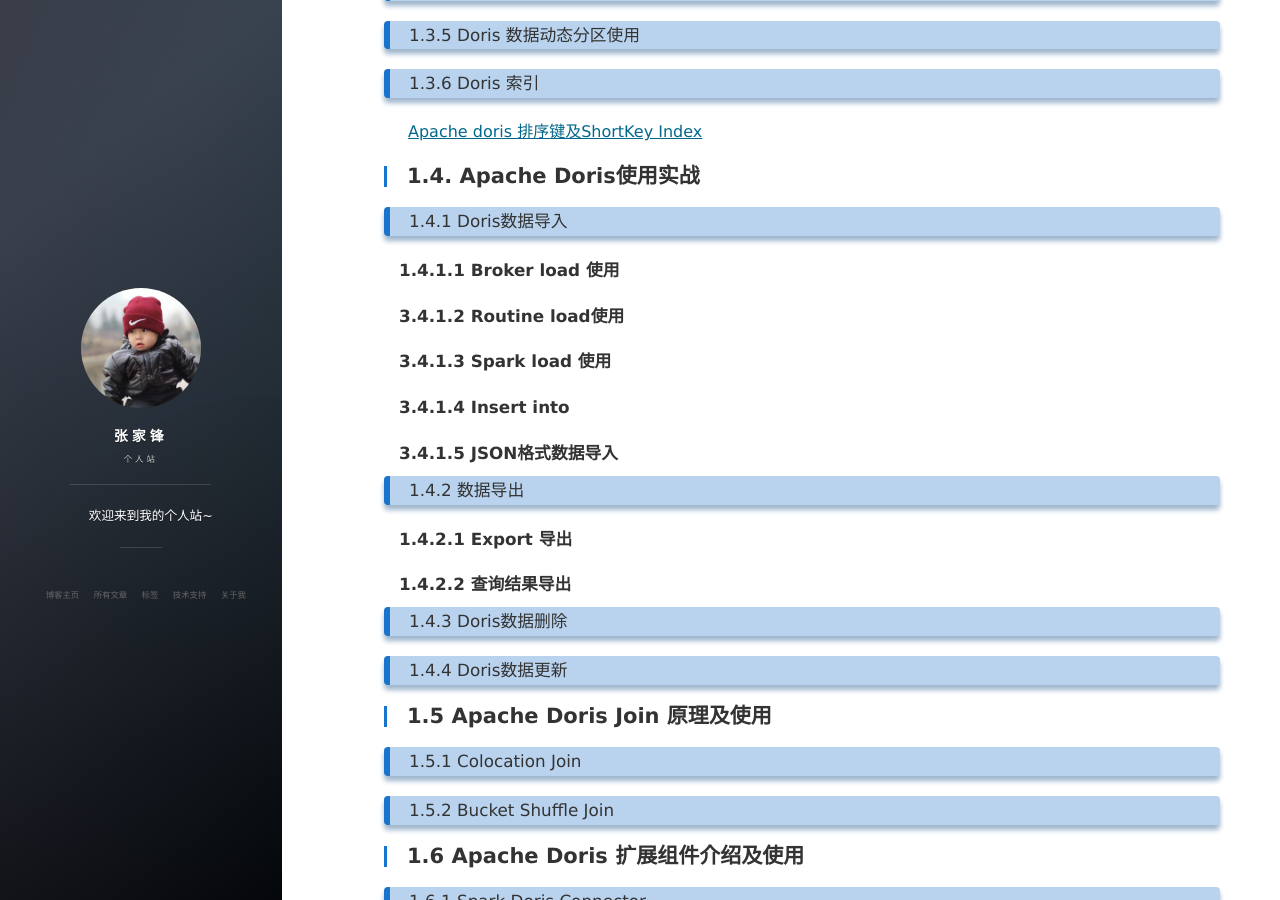
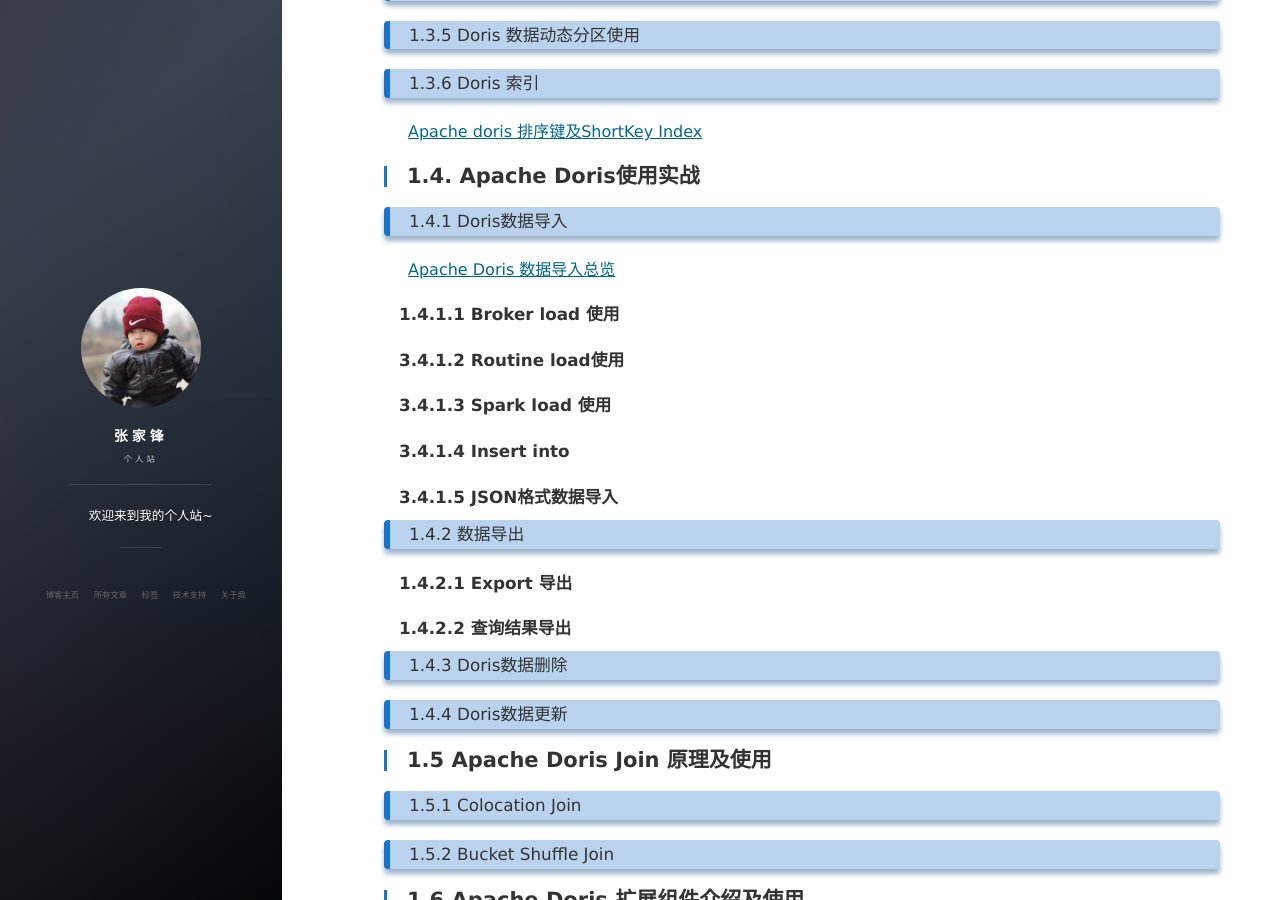
Before and after one commit to hf200012/hf200012.github.io, a Jekyll site: the page built from _posts/2021-09-17-Apache Doris 实战指南.md, in a window 1280 px wide and 900 px high, scrolled down 2301 px. Built offline with Jekyll 4.4.1, drawn with Linux system fonts in a browser that asks for light colours; nearby versions of some CDN libraries; comment, search, counter and statistics services are not loaded.

Commit message:
Update 2021-09-17-Apache Doris 实战指南.md

```diff
--- a/_posts/2021-09-17-Apache Doris 实战指南.md
+++ b/_posts/2021-09-17-Apache Doris 实战指南.md
@@ -50,6 +50,8 @@
 ## 1.4. Apache Doris使用实战
 
 ### 1.4.1 Doris数据导入
+
+[Apache Doris 数据导入总览](https://hf200012.github.io/2021/09/Apache-Doris-数据导入/)
 
 #### 1.4.1.1 Broker load 使用
 
```
